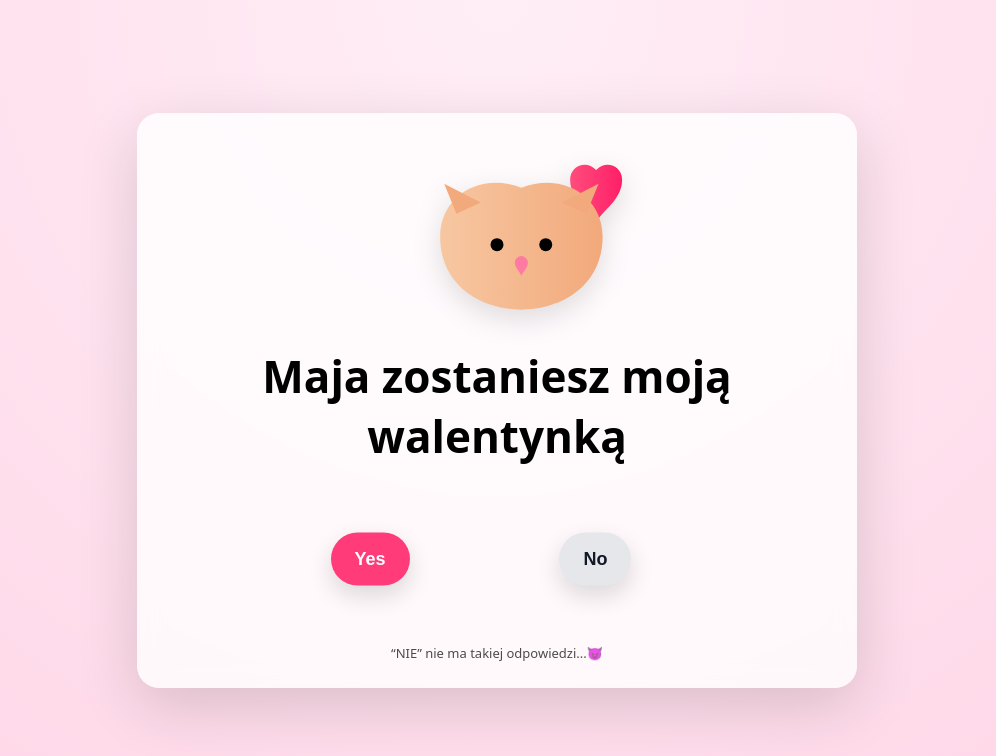
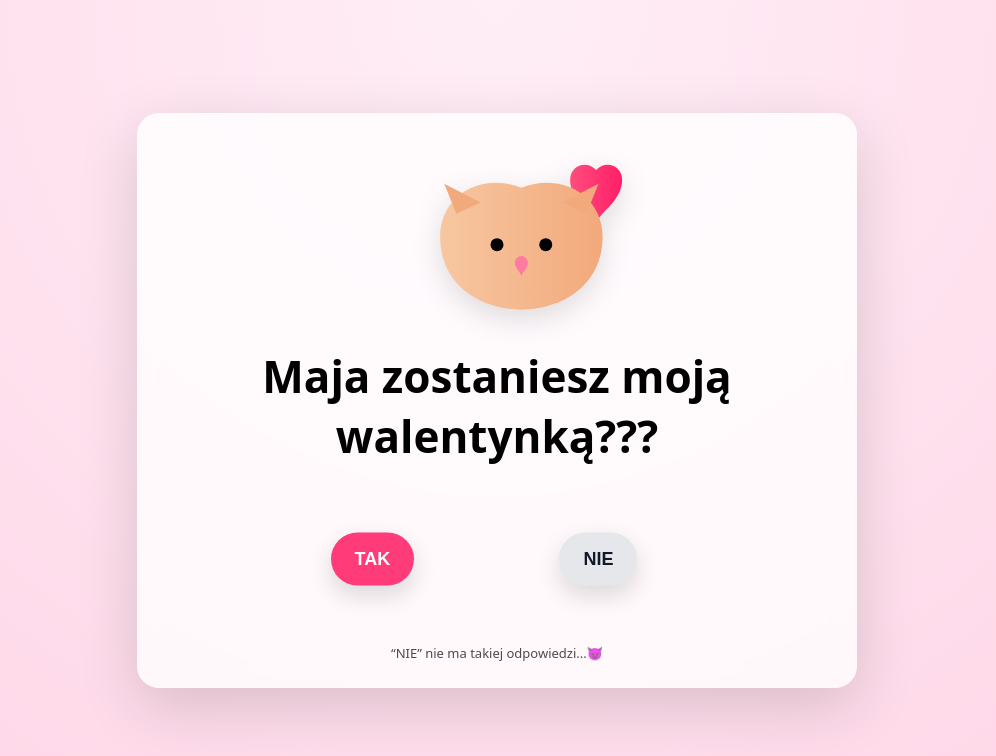
Before and after one commit to meksulaolaf-star/DLAMAIIII, a plain HTML site: page index.html in a window 1280 px wide. Shown: the whole page, without its empty margins (143-1139 px from the left). Drawn offline with nearby package versions, Linux system fonts and the light colour scheme.

Commit message:
Update index.html

```diff
--- a/index.html
+++ b/index.html
@@ -171,11 +171,11 @@
             fill="#ff7aa2"/>
     </svg>
 
-    <h1>Maja zostaniesz moją walentynką</h1>
+    <h1>Maja zostaniesz moją walentynką???</h1>
 
     <section class="button-zone" id="zone">
-      <button id="yesBtn">Yes</button>
-      <button id="noBtn">No</button>
+      <button id="yesBtn">TAK</button>
+      <button id="noBtn">NIE</button>
     </section>
 
     <!-- HINT (ONLY FIRST SECTION) -->
@@ -185,7 +185,7 @@
       <h2>EZZZZ! 🎉</h2>
       <img
         class="fireworks"
-        src="https://media.giphy.com/media/26ufdipQqU2lhNA4g/giphy.gif"
+        src="https://media1.giphy.com/media/v1.Y2lkPTc5MGI3NjExeHRzZW9objUxNWM5NGN0d2h5MDEzOTFlMHUxOHhjYm9tNmR6aWoyZiZlcD12MV9pbnRlcm5hbF9naWZfYnlfaWQmY3Q9Zw/z48aJruaX0Jsk/giphy.gif"
         alt="Fireworks"
       />
     </section>
```
